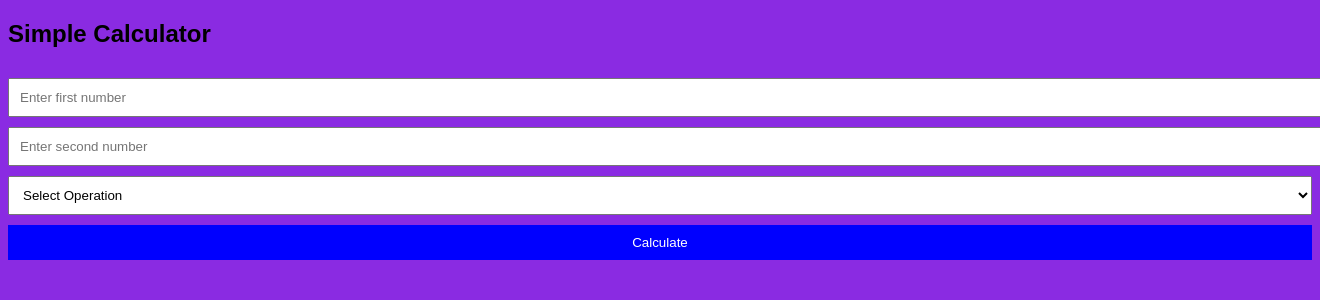
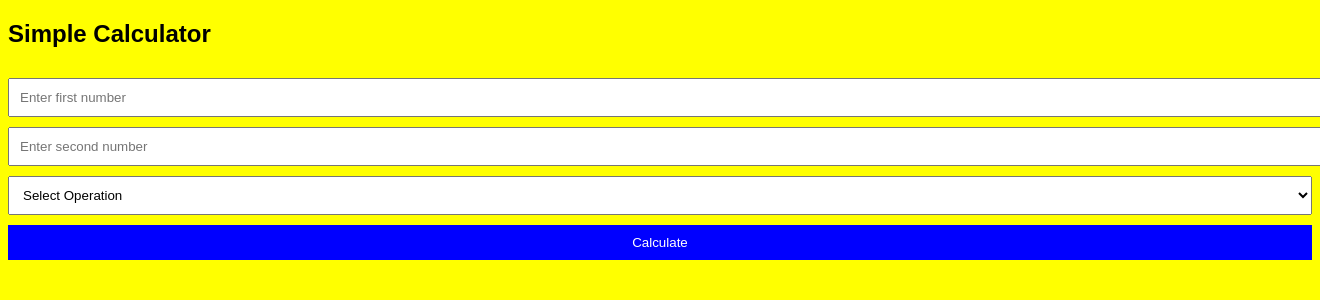
Before and after one commit to Arihant-303/af_github_actions_Flask, a Flask app: page / in a window 1320 px wide; the page is wider, and only the part inside the window is pictured. Shown: the top 300 px of that part. Run offline with Flask 3, Linux system fonts and the light colour scheme.

Commit message:
yellow added

```diff
--- a/static/style.css
+++ b/static/style.css
@@ -1,6 +1,6 @@
 body {
     font-family: Arial;
-    background-color: blueviolet;
+    background-color: yellow;
 }
 
 .container {
```
